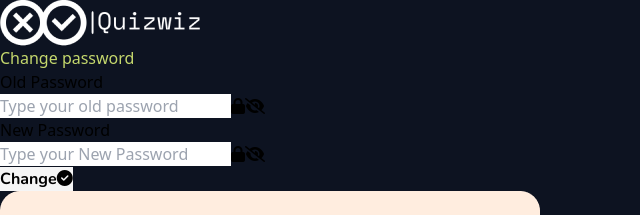
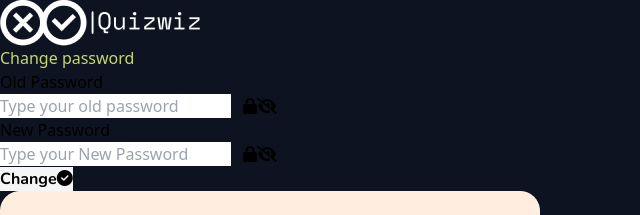
Before and after one commit to Mohammed-A7med/Quiz-App, a React (Vite) app: page /change-password in a window 1280 px wide. Shown: the top 215 px of the page, without its empty margins (0-640 px from the left). Built offline with nearby package versions, Linux system fonts and the light colour scheme.

Commit message:
some enhancement for logical properties

```diff
--- a/src/Modules/Authentication/components/Auth.module.css
+++ b/src/Modules/Authentication/components/Auth.module.css
@@ -9,3 +9,8 @@
     font-family: 'Nunito', sans-serif;
     font-weight: 700;
 }
+
+.auth-icon {
+    inset-inline-start: 0;
+    padding-inline-start: 0.75rem;
+}
--- a/src/Modules/Authentication/components/ChangePassword/ChangePassword.tsx
+++ b/src/Modules/Authentication/components/ChangePassword/ChangePassword.tsx
@@ -56,7 +56,10 @@ export default function ChangePassword() {
       >
         {/* Old Password Input Group */}
         <div className="input-group mt-8  my-12 lg:mb-9">
-          <label className="block mb-2 text-sm md:text-base lg:text-lg">
+          <label
+            htmlFor="OldPassword"
+            className="block mb-2 text-sm md:text-base lg:text-lg"
+          >
             Old Password
           </label>
           <div className="relative">
@@ -65,11 +68,15 @@ export default function ChangePassword() {
               className="placeholder:font-nunito placeholder:text-slate-400 block w-full bg-transparent  border-2 border-slate-300 rounded-md py-2 pl-10 pr-10 shadow-sm focus:outline-none focus:border-sky-500 focus:ring-sky-500 focus:ring-1 sm:text-sm md:text-base lg:text-lg"
               placeholder="Type your old password"
               type={showOldPassword ? "text" : "password"}
+              id="OldPassword"
+              aria-label="Old-Password"
               {...register("password", PasswordValidation)}
             />
 
             {/* Lock Icon */}
-            <span className="absolute inset-y-0 left-0 flex items-center pl-3">
+            <span
+              className={`absolute inset-y-0 flex items-center ${Styles["auth-icon"]}`}
+            >
               <span className="sr-only">Old Password Icon</span>
               <i className="fa-solid fa-lock text-white"></i>
             </span>
@@ -105,7 +112,7 @@ export default function ChangePassword() {
 
         {/* New Password Input Group */}
         <div className="input-group mt-8  my-6 lg:my-14">
-          <label className="block mb-2 text-sm md:text-base lg:text-lg">
+          <label htmlFor=" NewPassword" className="block mb-2 text-sm md:text-base lg:text-lg">
             New Password
           </label>
           <div className="relative">
@@ -114,6 +121,8 @@ export default function ChangePassword() {
               className="placeholder:font-nunito placeholder:text-slate-400 block w-full bg-transparent  border-2 border-slate-300 rounded-md py-2 pl-10 pr-10 shadow-sm focus:outline-none focus:border-sky-500 focus:ring-sky-500 focus:ring-1 sm:text-sm md:text-base lg:text-lg"
               placeholder="Type your New Password"
               type={showPassword ? "text" : "password"}
+              id="NewPassword"
+              aria-label="New-Password"
               {...register("password_new", {
                 validate: (value) =>
                   value === getValues("password") || "password dont match",
@@ -121,7 +130,9 @@ export default function ChangePassword() {
             />
 
             {/* Lock Icon */}
-            <span className="absolute inset-y-0 left-0 flex items-center pl-3">
+            <span
+              className={`absolute inset-y-0 flex items-center ${Styles["auth-icon"]}`}
+            >
               <span className="sr-only">Old Password Icon</span>
               <i className="fa-solid fa-lock text-white"></i>
             </span>
```
